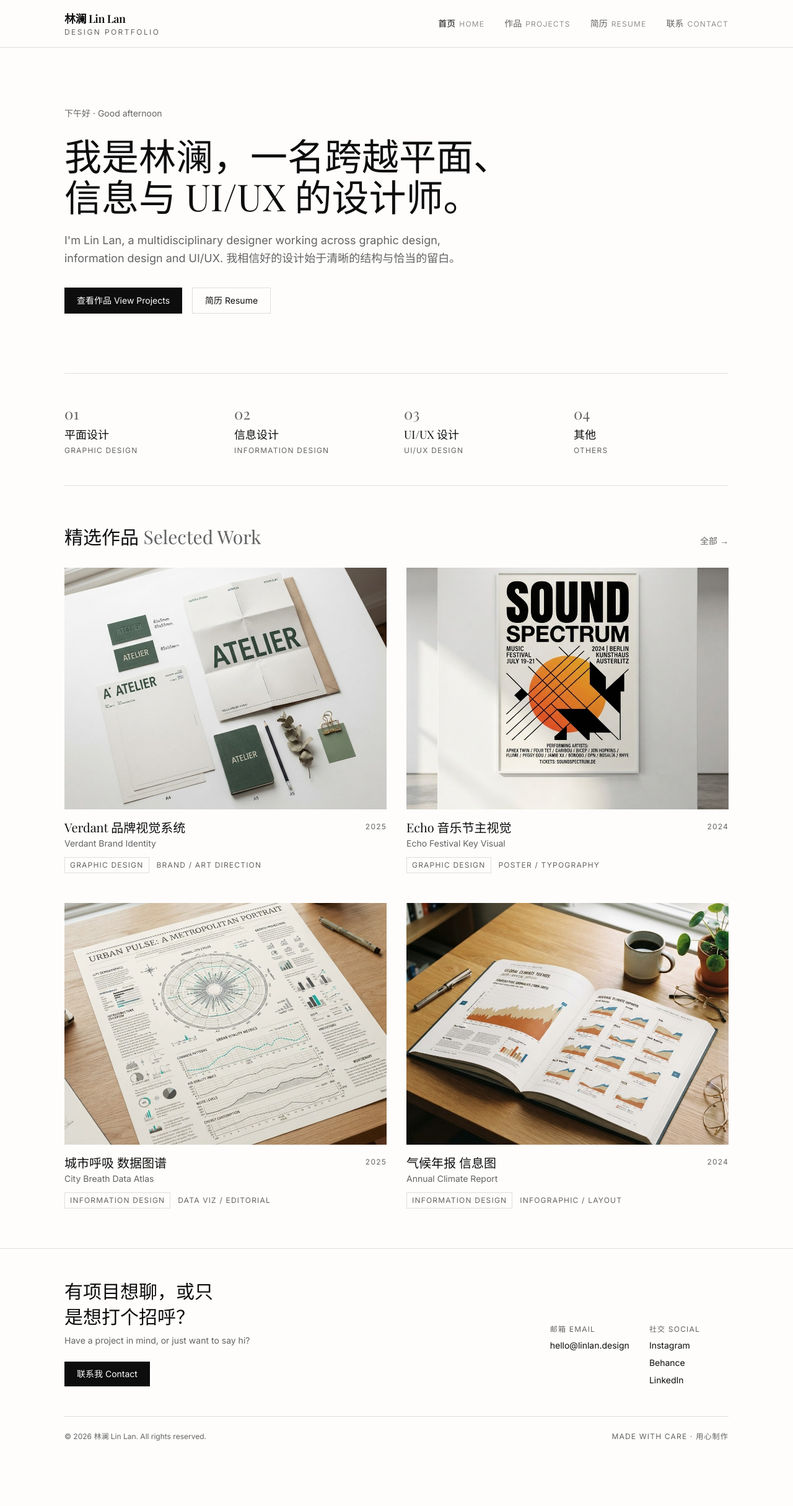
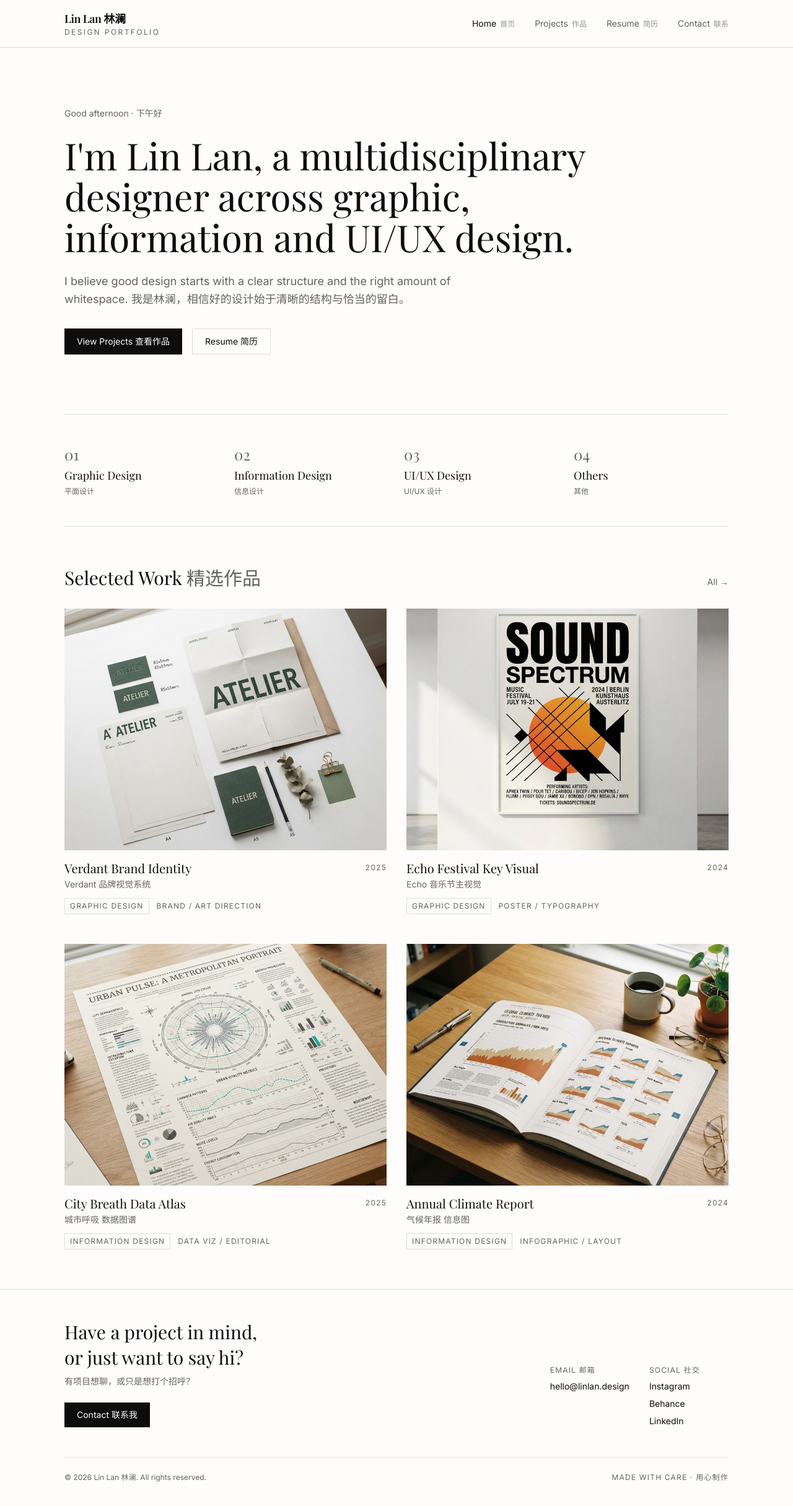
Before and after one commit to QierLong92/Portfolio-2027, a Next.js app: page / in a window 1280 px wide. Shown: the top 2430 px of the page at 62% size. Before the commit the page ends 2374 px from the top, so only its background shows below. Built offline with nearby package versions, Linux system fonts and the light colour scheme; a web font is replaced by a local one.

Commit message:
feat: rephrase and rearrange contact and home page texts for clarity and consistency

```diff
--- a/app/contact/page.tsx
+++ b/app/contact/page.tsx
@@ -7,8 +7,8 @@ export const metadata: Metadata = {
 }
 
 const channels = [
-  { label: '邮箱 Email', value: 'hello@linlan.design', href: 'mailto:hello@linlan.design' },
-  { label: '所在地 Location', value: '上海 · Shanghai, CN', href: undefined },
+  { label: 'Email 邮箱', value: 'hello@linlan.design', href: 'mailto:hello@linlan.design' },
+  { label: 'Location 所在地', value: 'Shanghai, CN · 上海', href: undefined },
   { label: 'Instagram', value: '@linlan.design', href: '#' },
   { label: 'Behance', value: 'behance.net/linlan', href: '#' },
   { label: 'LinkedIn', value: 'in/linlan', href: '#' },
@@ -18,19 +18,19 @@ export default function ContactPage() {
   return (
     <main className="mx-auto max-w-6xl px-6 md:px-10">
       <section className="border-b border-border py-16 md:py-20">
-        <p className="text-sm text-muted-foreground">联系 · Contact</p>
+        <p className="text-sm text-muted-foreground">Contact · 联系</p>
         <h1 className="mt-4 max-w-3xl font-serif text-4xl leading-[1.1] text-balance md:text-6xl">
-          让我们一起做点有意思的东西。
+          Let&apos;s make something worthwhile together.
         </h1>
         <p className="mt-4 max-w-xl text-base leading-relaxed text-muted-foreground">
-          Let&apos;s make something worthwhile together. 无论是完整的品牌项目，
-          还是一次短暂的合作，欢迎写信给我。
+          Whether it&apos;s a full brand project or a brief collaboration, I&apos;d
+          love to hear from you. 无论是完整的品牌项目还是一次短暂的合作，欢迎写信给我。
         </p>
       </section>
 
       <section className="grid gap-x-12 gap-y-12 py-16 md:grid-cols-3">
         <div className="flex flex-col gap-8">
-          <h2 className="font-serif text-2xl">联系方式 Channels</h2>
+          <h2 className="font-serif text-2xl">Channels 联系方式</h2>
           <ul className="flex flex-col">
             {channels.map((c) => (
               <li
@@ -53,7 +53,7 @@ export default function ContactPage() {
         </div>
 
         <div className="md:col-span-2">
-          <h2 className="mb-6 font-serif text-2xl">写信给我 Send a message</h2>
+          <h2 className="mb-6 font-serif text-2xl">Send a message 写信给我</h2>
           <ContactForm />
         </div>
       </section>
--- a/app/page.tsx
+++ b/app/page.tsx
@@ -9,26 +9,27 @@ export default function HomePage() {
     <main className="mx-auto max-w-6xl px-6 md:px-10">
       {/* Hero */}
       <section className="border-b border-border py-16 md:py-24">
-        <p className="text-sm text-muted-foreground">下午好 · Good afternoon</p>
+        <p className="text-sm text-muted-foreground">Good afternoon · 下午好</p>
         <h1 className="mt-6 max-w-4xl font-serif text-4xl leading-[1.1] text-balance md:text-6xl">
-          我是林澜，一名跨越平面、信息与 UI/UX 的设计师。
+          I&apos;m Lin Lan, a multidisciplinary designer across graphic,
+          information and UI/UX design.
         </h1>
         <p className="mt-6 max-w-2xl text-lg leading-relaxed text-muted-foreground">
-          I&apos;m Lin Lan, a multidisciplinary designer working across graphic
-          design, information design and UI/UX. 我相信好的设计始于清晰的结构与恰当的留白。
+          I believe good design starts with a clear structure and the right
+          amount of whitespace. 我是林澜，相信好的设计始于清晰的结构与恰当的留白。
         </p>
         <div className="mt-8 flex flex-wrap gap-4">
           <Link
             href="/projects"
             className="inline-flex items-center gap-2 bg-foreground px-5 py-2.5 text-sm text-background transition-opacity hover:opacity-80"
           >
-            查看作品 View Projects
+            View Projects 查看作品
           </Link>
           <Link
             href="/resume"
             className="inline-flex items-center gap-2 border border-border px-5 py-2.5 text-sm transition-colors hover:border-foreground"
           >
-            简历 Resume
+            Resume 简历
           </Link>
         </div>
       </section>
@@ -42,9 +43,7 @@ export default function HomePage() {
                 0{i + 1}
               </span>
               <span className="font-serif text-lg">{c.label}</span>
-              <span className="text-xs uppercase tracking-widest text-muted-foreground">
-                {c.en}
-              </span>
+              <span className="text-xs text-muted-foreground">{c.zh}</span>
             </div>
           ))}
         </div>
@@ -54,13 +53,13 @@ export default function HomePage() {
       <section className="py-12 md:py-16">
         <div className="mb-8 flex items-baseline justify-between">
           <h2 className="font-serif text-2xl md:text-3xl">
-            精选作品 <span className="text-muted-foreground">Selected Work</span>
+            Selected Work <span className="text-muted-foreground">精选作品</span>
           </h2>
           <Link
             href="/projects"
             className="text-sm text-muted-foreground hover:text-foreground"
           >
-            全部 →
+            All →
           </Link>
         </div>
         <div className="grid gap-x-8 gap-y-12 md:grid-cols-2">
--- a/app/projects/page.tsx
+++ b/app/projects/page.tsx
@@ -11,9 +11,9 @@ export default function ProjectsPage() {
   return (
     <main className="mx-auto max-w-6xl px-6 md:px-10">
       <section className="border-b border-border py-16 md:py-20">
-        <p className="text-sm text-muted-foreground">作品 · Projects</p>
+        <p className="text-sm text-muted-foreground">Projects · 作品</p>
         <h1 className="mt-4 max-w-3xl font-serif text-4xl leading-[1.1] text-balance md:text-5xl">
-          设计不是装饰，而是把复杂变得清晰。
+          Design is not decoration — it makes the complex clear.
         </h1>
         <p className="mt-4 max-w-xl text-base leading-relaxed text-muted-foreground">
           A selection of work across graphic, information and UI/UX design.
--- a/app/resume/page.tsx
+++ b/app/resume/page.tsx
@@ -8,31 +8,31 @@ export const metadata: Metadata = {
 
 const experience = [
   {
-    period: '2023 — 至今',
-    role: '独立设计师 / Independent Designer',
-    org: '自由职业 · Freelance',
-    desc: '为品牌与机构提供视觉识别、信息设计与产品设计服务。',
+    period: '2023 — Now',
+    role: 'Independent Designer 独立设计师',
+    org: 'Freelance · 自由职业',
+    desc: 'Providing visual identity, information design and product design services for brands and institutions. 为品牌与机构提供视觉识别、信息设计与产品设计服务。',
   },
   {
     period: '2021 — 2023',
-    role: '高级设计师 / Senior Designer',
+    role: 'Senior Designer 高级设计师',
     org: 'Studio Meridian',
-    desc: '主导多个品牌与数字产品项目，建立并维护设计系统。',
+    desc: 'Led multiple brand and digital product projects, building and maintaining design systems. 主导多个品牌与数字产品项目，建立并维护设计系统。',
   },
   {
     period: '2019 — 2021',
-    role: '设计师 / Designer',
+    role: 'Designer 设计师',
     org: 'Northlight Agency',
-    desc: '参与编辑排版、信息图与网页界面的设计与落地。',
+    desc: 'Designed and shipped editorial layouts, infographics and web interfaces. 参与编辑排版、信息图与网页界面的设计与落地。',
   },
 ]
 
 const education = [
   {
     period: '2015 — 2019',
-    role: '视觉传达设计 学士',
-    org: '中央美术学院 · CAFA',
-    desc: 'BFA in Visual Communication Design.',
+    role: 'BFA, Visual Communication Design 视觉传达设计 学士',
+    org: 'China Central Academy of Fine Arts · 中央美术学院',
+    desc: 'Bachelor of Fine Arts in Visual Communication Design.',
   },
 ]
 
@@ -50,9 +50,9 @@ const skills = [
 ]
 
 const awards = [
-  { year: '2024', title: 'D&AD 木铅笔 · Wood Pencil', note: 'Echo Festival' },
-  { year: '2023', title: 'Type Directors Club 入选', note: 'Type Poster Study' },
-  { year: '2022', title: 'Kantar 信息之美奖', note: 'City Breath Atlas' },
+  { year: '2024', title: 'D&AD Wood Pencil 木铅笔', note: 'Echo Festival' },
+  { year: '2023', title: 'Type Directors Club Selection 入选', note: 'Type Poster Study' },
+  { year: '2022', title: 'Kantar Information is Beautiful Award 信息之美奖', note: 'City Breath Atlas' },
 ]
 
 export default function ResumePage() {
@@ -62,25 +62,25 @@ export default function ResumePage() {
       <section className="border-b border-border py-16 md:py-20">
         <div className="flex flex-col gap-10 md:flex-row md:items-end md:justify-between">
           <div>
-            <p className="text-sm text-muted-foreground">简历 · Resume</p>
+            <p className="text-sm text-muted-foreground">Resume · 简历</p>
             <h1 className="mt-4 font-serif text-4xl leading-[1.1] md:text-6xl">
-              林澜 Lin Lan
+              Lin Lan 林澜
             </h1>
             <p className="mt-4 max-w-xl text-base leading-relaxed text-muted-foreground">
-              跨学科设计师，现居上海。专注平面、信息与 UI/UX 设计。
-              Multidisciplinary designer based in Shanghai.
+              Multidisciplinary designer based in Shanghai, focused on graphic,
+              information and UI/UX design. 跨学科设计师，现居上海。
             </p>
             <a
               href="mailto:hello@linlan.design"
               className="mt-6 inline-flex items-center gap-2 border border-border px-5 py-2.5 text-sm transition-colors hover:border-foreground"
             >
-              下载 PDF / Download CV
+              Download CV 下载简历
             </a>
           </div>
           <div className="relative h-40 w-32 shrink-0 overflow-hidden bg-muted grayscale">
             <Image
               src="/portrait.png"
-              alt="林澜的肖像照"
+              alt="Portrait of Lin Lan"
               fill
               sizes="128px"
               className="object-cover"
@@ -92,10 +92,8 @@ export default function ResumePage() {
       {/* Experience + Education */}
       <section className="grid gap-x-12 gap-y-16 py-16 md:grid-cols-3">
         <h2 className="font-serif text-2xl md:text-3xl">
-          经历
-          <span className="mt-1 block text-sm uppercase tracking-widest text-muted-foreground">
-            Experience
-          </span>
+          Experience
+          <span className="mt-1 block text-sm text-muted-foreground">经历</span>
         </h2>
         <div className="md:col-span-2">
           <ul className="flex flex-col">
@@ -122,10 +120,8 @@ export default function ResumePage() {
 
       <section className="grid gap-x-12 gap-y-16 border-t border-border py-16 md:grid-cols-3">
         <h2 className="font-serif text-2xl md:text-3xl">
-          教育
-          <span className="mt-1 block text-sm uppercase tracking-widest text-muted-foreground">
-            Education
-          </span>
+          Education
+          <span className="mt-1 block text-sm text-muted-foreground">教育</span>
         </h2>
         <div className="md:col-span-2">
           <ul className="flex flex-col">
@@ -153,10 +149,8 @@ export default function ResumePage() {
       {/* Skills */}
       <section className="grid gap-x-12 gap-y-8 border-t border-border py-16 md:grid-cols-3">
         <h2 className="font-serif text-2xl md:text-3xl">
-          技能
-          <span className="mt-1 block text-sm uppercase tracking-widest text-muted-foreground">
-            Skills
-          </span>
+          Skills
+          <span className="mt-1 block text-sm text-muted-foreground">技能</span>
         </h2>
         <div className="flex flex-wrap gap-2 md:col-span-2">
           {skills.map((skill) => (
@@ -173,10 +167,8 @@ export default function ResumePage() {
       {/* Awards */}
       <section className="grid gap-x-12 gap-y-8 border-t border-border py-16 md:grid-cols-3">
         <h2 className="font-serif text-2xl md:text-3xl">
-          荣誉
-          <span className="mt-1 block text-sm uppercase tracking-widest text-muted-foreground">
-            Awards
-          </span>
+          Awards
+          <span className="mt-1 block text-sm text-muted-foreground">荣誉</span>
         </h2>
         <div className="md:col-span-2">
           <ul className="flex flex-col">
--- a/components/contact-form.tsx
+++ b/components/contact-form.tsx
@@ -13,17 +13,17 @@ export function ContactForm() {
   if (submitted) {
     return (
       <div className="border border-border bg-card p-8">
-        <h3 className="font-serif text-2xl">收到，谢谢！Thank you.</h3>
+        <h3 className="font-serif text-2xl">Thank you! 收到，谢谢。</h3>
         <p className="mt-2 text-sm leading-relaxed text-muted-foreground">
+          Your message has been sent — I&apos;ll get back to you soon.
           你的消息已经送达，我会尽快回复你。
-          Your message has been sent — I&apos;ll get back to you soon.
         </p>
         <button
           type="button"
           onClick={() => setSubmitted(false)}
           className="mt-6 border border-border px-4 py-2 text-sm transition-colors hover:border-foreground"
         >
-          再写一封 Send another
+          Send another 再写一封
         </button>
       </div>
     )
@@ -32,17 +32,17 @@ export function ContactForm() {
   return (
     <form onSubmit={handleSubmit} className="flex flex-col gap-6">
       <div className="grid gap-6 md:grid-cols-2">
-        <Field label="姓名 Name" htmlFor="name">
+        <Field label="Name 姓名" htmlFor="name">
           <input
             id="name"
             name="name"
             type="text"
             required
-            placeholder="你的名字"
+            placeholder="Your name"
             className="w-full border-b border-border bg-transparent py-2 text-sm outline-none transition-colors placeholder:text-muted-foreground/60 focus:border-foreground"
           />
         </Field>
-        <Field label="邮箱 Email" htmlFor="email">
+        <Field label="Email 邮箱" htmlFor="email">
           <input
             id="email"
             name="email"
@@ -54,12 +54,12 @@ export function ContactForm() {
         </Field>
       </div>
 
-      <Field label="主题 Subject" htmlFor="subject">
+      <Field label="Subject 主题" htmlFor="subject">
         <input
           id="subject"
           name="subject"
           type="text"
-          placeholder="想聊些什么？"
+          placeholder="What would you like to talk about?"
           className="w-full border-b border-border bg-transparent py-2 text-sm outline-none transition-colors placeholder:text-muted-foreground/60 focus:border-foreground"
         />
       </Field>
--- a/components/project-card.tsx
+++ b/components/project-card.tsx
@@ -15,7 +15,7 @@ export function ProjectCard({
       <div className="relative aspect-[4/3] overflow-hidden bg-muted">
         <Image
           src={project.image || '/placeholder.svg'}
-          alt={`${project.title} 作品预览`}
+          alt={`${project.titleEn} — project preview`}
           fill
           priority={priority}
           sizes="(max-width: 768px) 100vw, 50vw"
@@ -24,17 +24,17 @@ export function ProjectCard({
       </div>
       <div className="mt-4 flex items-start justify-between gap-4">
         <div>
-          <h3 className="font-serif text-xl leading-tight">{project.title}</h3>
-          <p className="mt-1 text-sm text-muted-foreground">
+          <h3 className="font-serif text-xl leading-tight">
             {project.titleEn}
-          </p>
+          </h3>
+          <p className="mt-1 text-sm text-muted-foreground">{project.title}</p>
         </div>
         <span className="shrink-0 pt-1 text-xs uppercase tracking-widest text-muted-foreground">
           {project.year}
         </span>
       </div>
       <div className="mt-3 flex items-center gap-3 text-xs uppercase tracking-widest text-muted-foreground">
-        <span className="border border-border px-2 py-1">{category?.en}</span>
+        <span className="border border-border px-2 py-1">{category?.label}</span>
         <span>{project.role}</span>
       </div>
     </article>
--- a/components/site-footer.tsx
+++ b/components/site-footer.tsx
@@ -7,23 +7,23 @@ export function SiteFooter() {
         <div className="flex flex-col justify-between gap-10 md:flex-row md:items-end">
           <div className="max-w-md">
             <h2 className="font-serif text-2xl leading-snug text-balance md:text-3xl">
-              有项目想聊，或只是想打个招呼？
+              Have a project in mind, or just want to say hi?
             </h2>
             <p className="mt-2 text-sm text-muted-foreground">
-              Have a project in mind, or just want to say hi?
+              有项目想聊，或只是想打个招呼？
             </p>
             <Link
               href="/contact"
               className="mt-6 inline-flex items-center gap-2 bg-foreground px-5 py-2.5 text-sm text-background transition-opacity hover:opacity-80"
             >
-              联系我 Contact
+              Contact 联系我
             </Link>
           </div>
 
           <div className="grid grid-cols-2 gap-8 text-sm">
             <div className="flex flex-col gap-2">
               <span className="text-xs uppercase tracking-widest text-muted-foreground">
-                邮箱 Email
+                Email 邮箱
               </span>
               <a
                 href="mailto:hello@linlan.design"
@@ -34,7 +34,7 @@ export function SiteFooter() {
             </div>
             <div className="flex flex-col gap-2">
               <span className="text-xs uppercase tracking-widest text-muted-foreground">
-                社交 Social
+                Social 社交
               </span>
               <a href="#" className="hover:text-accent">
                 Instagram
@@ -50,7 +50,7 @@ export function SiteFooter() {
         </div>
 
         <div className="mt-12 flex flex-col justify-between gap-2 border-t border-border pt-6 text-xs text-muted-foreground md:flex-row">
-          <span>© {new Date().getFullYear()} 林澜 Lin Lan. All rights reserved.</span>
+          <span>© {new Date().getFullYear()} Lin Lan 林澜. All rights reserved.</span>
           <span className="uppercase tracking-widest">Made with care · 用心制作</span>
         </div>
       </div>
--- a/components/site-header.tsx
+++ b/components/site-header.tsx
@@ -6,10 +6,10 @@ import { useState } from 'react'
 import { cn } from '@/lib/utils'
 
 const nav = [
-  { href: '/', label: '首页', en: 'Home' },
-  { href: '/projects', label: '作品', en: 'Projects' },
-  { href: '/resume', label: '简历', en: 'Resume' },
-  { href: '/contact', label: '联系', en: 'Contact' },
+  { href: '/', label: 'Home', zh: '首页' },
+  { href: '/projects', label: 'Projects', zh: '作品' },
+  { href: '/resume', label: 'Resume', zh: '简历' },
+  { href: '/contact', label: 'Contact', zh: '联系' },
 ]
 
 export function SiteHeader() {
@@ -21,7 +21,7 @@ export function SiteHeader() {
       <div className="mx-auto flex max-w-6xl items-center justify-between px-6 py-4 md:px-10">
         <Link href="/" className="flex flex-col leading-none">
           <span className="font-serif text-lg font-semibold tracking-tight">
-            林澜 Lin Lan
+            Lin Lan 林澜
           </span>
           <span className="text-xs uppercase tracking-[0.2em] text-muted-foreground">
             Design Portfolio
@@ -46,8 +46,8 @@ export function SiteHeader() {
                 )}
               >
                 <span>{item.label}</span>
-                <span className="text-xs uppercase tracking-widest text-muted-foreground/70">
-                  {item.en}
+                <span className="text-xs text-muted-foreground/70">
+                  {item.zh}
                 </span>
               </Link>
             )
@@ -88,8 +88,8 @@ export function SiteHeader() {
                 )}
               >
                 <span>{item.label}</span>
-                <span className="text-xs uppercase tracking-widest text-muted-foreground/70">
-                  {item.en}
+                <span className="text-xs text-muted-foreground/70">
+                  {item.zh}
                 </span>
               </Link>
             )
--- a/lib/projects.ts
+++ b/lib/projects.ts
@@ -1,10 +1,10 @@
 export type Category = 'graphic' | 'information' | 'uiux' | 'others'
 
-export const categories: { id: Category; label: string; en: string }[] = [
-  { id: 'graphic', label: '平面设计', en: 'Graphic Design' },
-  { id: 'information', label: '信息设计', en: 'Information Design' },
-  { id: 'uiux', label: 'UI/UX 设计', en: 'UI/UX Design' },
-  { id: 'others', label: '其他', en: 'Others' },
+export const categories: { id: Category; label: string; zh: string }[] = [
+  { id: 'graphic', label: 'Graphic Design', zh: '平面设计' },
+  { id: 'information', label: 'Information Design', zh: '信息设计' },
+  { id: 'uiux', label: 'UI/UX Design', zh: 'UI/UX 设计' },
+  { id: 'others', label: 'Others', zh: '其他' },
 ]
 
 export type Project = {
@@ -27,7 +27,7 @@ export const projects: Project[] = [
     year: '2025',
     role: 'Brand / Art Direction',
     summary:
-      '为一家可持续食品品牌打造的完整视觉识别系统，包含标志、印刷物与包装。A complete identity system for a sustainable food brand.',
+      'A complete visual identity system for a sustainable food brand, spanning logo, print collateral and packaging. 为一家可持续食品品牌打造的完整视觉识别系统。',
     image: '/work/verdant-branding.png',
   },
   {
@@ -38,7 +38,7 @@ export const projects: Project[] = [
     year: '2024',
     role: 'Poster / Typography',
     summary:
-      '以瑞士排版为基底的音乐节海报系列，强对比黑白配单一暖色。A swiss-typography poster series for a music festival.',
+      'A swiss-typography poster series for a music festival, built on high-contrast black and white with a single warm accent. 以瑞士排版为基底的音乐节海报系列。',
     image: '/work/echo-festival.png',
   },
   {
@@ -49,7 +49,7 @@ export const projects: Project[] = [
     year: '2025',
     role: 'Data Viz / Editorial',
     summary:
-      '一份关于城市空气质量的信息设计图谱，用径向图讲述一年的呼吸。An information design atlas about a city breathing over a year.',
+      'An information design atlas on urban air quality, telling a year of a city breathing through radial charts. 一份关于城市空气质量的信息设计图谱。',
     image: '/work/city-breath-data.png',
   },
   {
@@ -60,7 +60,7 @@ export const projects: Project[] = [
     year: '2024',
     role: 'Infographic / Layout',
     summary:
-      '为环境机构设计的年度气候报告，将复杂数据转化为可读的编辑版式。Turning complex climate data into a readable editorial report.',
+      'An annual climate report for an environmental agency, turning complex data into a readable editorial layout. 为环境机构设计的年度气候报告。',
     image: '/work/climate-report.png',
   },
   {
@@ -71,7 +71,7 @@ export const projects: Project[] = [
     year: '2025',
     role: 'Product Design',
     summary:
-      '一款主打呼吸练习的冥想应用，界面克制、色调柔和、动效轻盈。A meditation app centered on breathing, calm and gentle.',
+      'A meditation app centered on breathing exercises — restrained UI, soft tones and light motion. 一款主打呼吸练习的冥想应用。',
     image: '/work/loop-meditation.png',
   },
   {
@@ -82,7 +82,7 @@ export const projects: Project[] = [
     year: '2024',
     role: 'UX / Systems',
     summary:
-      '城市公共出行调度后台，梳理复杂时刻表与地图数据的信息层级。A transit operations dashboard organizing complex schedule data.',
+      'A public transit operations dashboard organizing complex schedule and map data into a clear hierarchy. 城市公共出行调度后台。',
     image: '/work/ferry-dashboard.png',
   },
   {
@@ -93,7 +93,7 @@ export const projects: Project[] = [
     year: '2023',
     role: 'Craft / Bookbinding',
     summary:
-      '一组暴露线装的手工书装帧实验，探索纸张、结构与触感。A set of exposed-binding handmade book experiments.',
+      'A set of exposed-binding handmade book experiments exploring paper, structure and touch. 一组暴露线装的手工书装帧实验。',
     image: '/work/handmade-book.png',
   },
   {
@@ -104,7 +104,7 @@ export const projects: Project[] = [
     year: '2023',
     role: 'Typography / Experiment',
     summary:
-      '把衬线字形拆解到网格里的实验性字体海报。An experimental poster deconstructing serif letterforms on a grid.',
+      'An experimental poster deconstructing serif letterforms across a grid. 把衬线字形拆解到网格里的实验性字体海报。',
     image: '/work/type-poster.png',
   },
 ]
```
Also changed, not shown: components/projects-gallery.tsx (+5 -7 lines).
